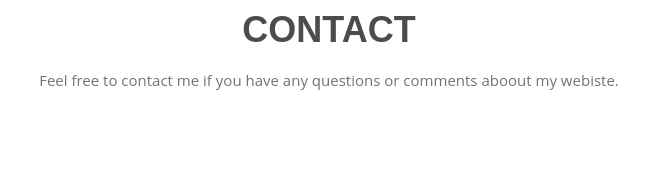
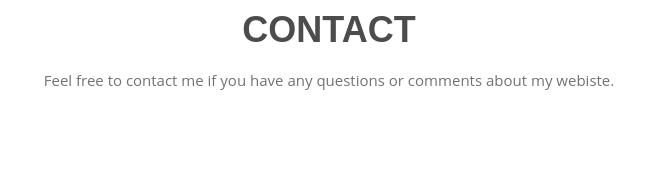
Before and after one commit to PatriceDouge/patricedouge.github.io, a plain HTML site: page index.html in a window 1280 px wide. Shown: the part 2097-2275 px from the top of the page, 311-968 px from the left. Drawn offline with nearby package versions, Linux system fonts and the light colour scheme.

Commit message:
Fixed spelling error

```diff
--- a/css/style.css
+++ b/css/style.css
@@ -65,6 +65,7 @@ hr {
     text-transform: uppercase;
     font-family: 'PT Sans Narrow', Arial, sans-serif;
     font-weight: 700;
+    height: 300px;
 }
 
 .navbar a {
--- a/index.html
+++ b/index.html
@@ -9,8 +9,14 @@
 
     <!-- Bootstrap -->
     <link href="css/bootstrap.min.css" rel="stylesheet">
+
+    <!-- FONT AWESOME -->
     <link rel="stylesheet" href="font-awesome-4.7.0/css/font-awesome.min.css">
+
+    <!-- CSS -->
     <link rel="stylesheet" href="css/style.css">
+
+    <!-- ANIMATE-CSS -->
     <link rel="stylesheet" href="css/animate.min.css">
   </head>
   <body>
@@ -106,7 +112,7 @@
     <div class="container">
         <div class="row">
             <h1 class="wow fadeInUp">Contact</h1>
-            <p class="wow fadeInUp" data-wow-delay="0.4">Feel free to contact me if you have any questions or comments aboout my webiste. </p>
+            <p class="wow fadeInUp" data-wow-delay="0.4">Feel free to contact me if you have any questions or comments about my webiste. </p>
             <div class="col-lg-6 col-md-6">
                 <div class="input-group input-group-lg wow fadeInUp" data-wow-delay="0.8s">
                     <span class="input-group-addon" id="sizing-addon1"><i class="fa fa-user" aria-hidden="true"></i></span>
```
Also changed, not shown: 1 other file.
